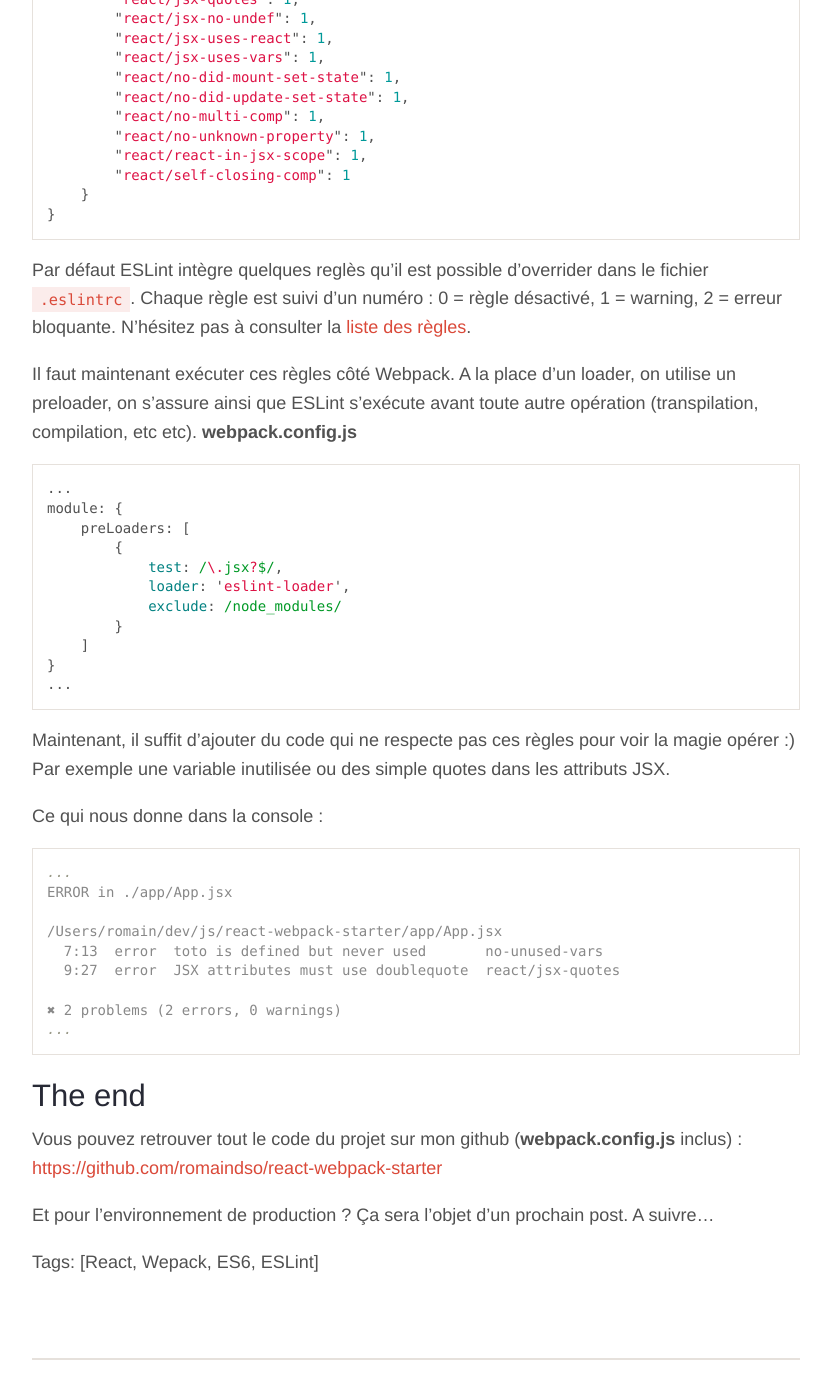
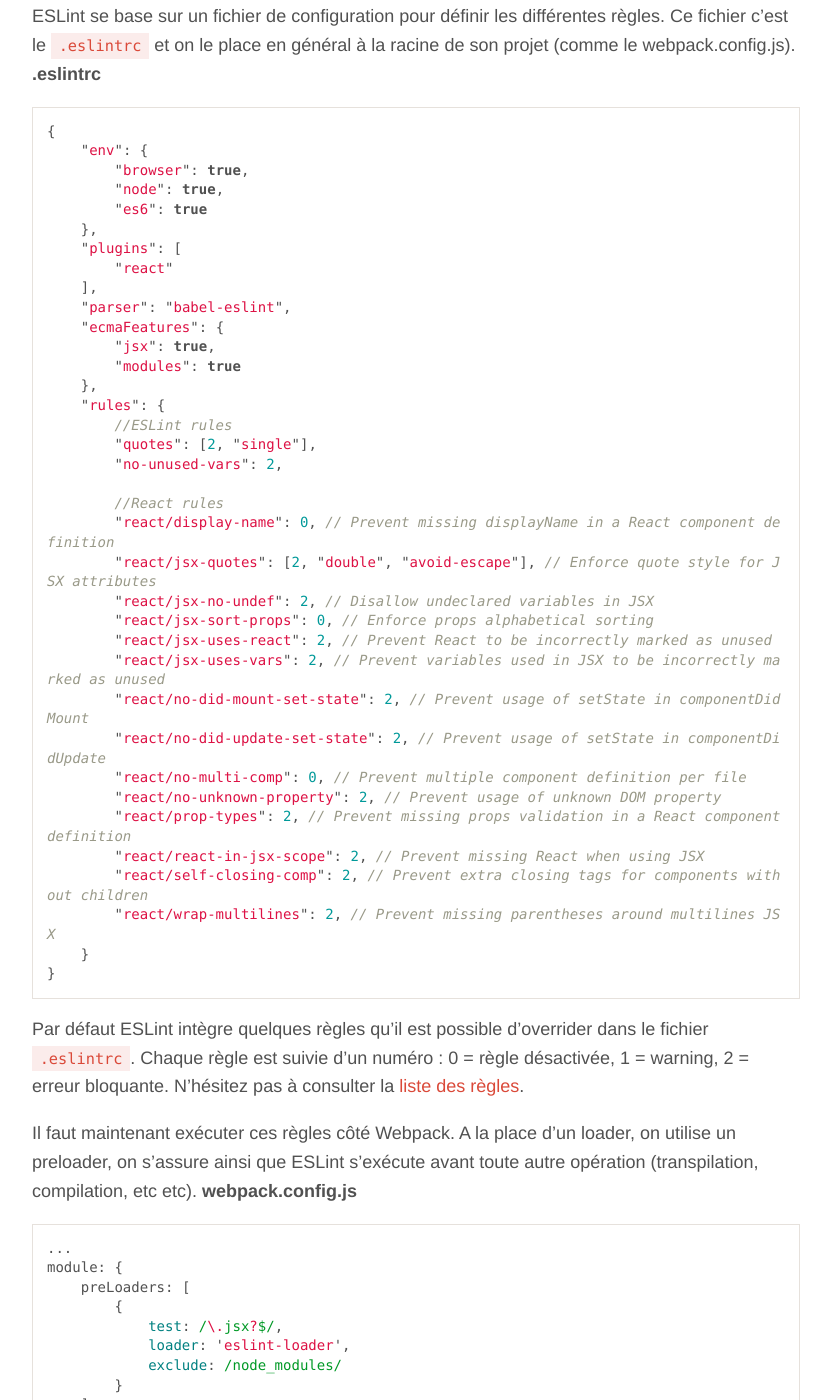
Before and after one commit to romaindso/romaindso.github.io, a Jekyll site: the page built from _posts/2015-08-26-react-webpack-starter.markdown, in a window 1280 px wide and 1400 px high, scrolled down 6985 px. Shown: the whole window, without its empty margins (224-1055 px from the left). Built offline with Jekyll 4.4.1, drawn with Linux system fonts in a browser that asks for light colours; nearby versions of some CDN libraries; Markdown is read by kramdown in place of the engine named in the settings; some of the changed text lies outside the part shown.

Commit message:
Grammar and typo

```diff
--- a/_posts/2015-08-26-react-webpack-starter.markdown
+++ b/_posts/2015-08-26-react-webpack-starter.markdown
@@ -2,13 +2,21 @@
 layout: post
 title:  "React Webpack Starter"
 date:   2015-08-26 23:43:01
-description: React Webpack Starter
+description: Mise en place d'une stack de développement efficace avec React / Webpack, en profitant de la syntaxe ES6 et d'un outil de qualité de code (ESLint).
 categories:
 - blog
 permalink: react-webpack-starter
 ---
-On va voir comment mettre en place une stack de développement efficace pour travailler avec React grâce à Webpack. Histoire
-d'exploiter toute la puissance de JavaScript, on va aussi utiliser les features ES6 (ou ES2015).
+Mettre en place une stack de développement efficace et rapide pour travailler avec React ça prend en peu de temps. Bénéficier du hot reload, charger correctement ses ressources statiques, linter son code ou encore utiliser la nouvelle syntaxe ES6 c'est autant d'éléments à configurer.
+
+Avec Webpack c'est pas sorcier mais c'est souvent synonyme d'heures perdues à mettre en place l'ensemble.
+
+Deux façons donc de lire cet article :
+
+- vous êtes déjà familier de cet environnement et vous pouvez directement cloner le projet **react-webpack-starter** dispo sur mon [github][github] pour commencer votre nouvelle application.
+- vous démarrez sur React et/ou Webpack, vous pouvez suivre pas à pas cet article pour comprendre la stack mise en place
+
+Enjoy :)
 
 ## Setup React
 Pour gérer nos dépendances, on utilise `npm` et on démarre en installant React :
@@ -30,11 +38,19 @@ Passons rapidement en revue ces 3 fichiers :
 
 **index.html**
 {% highlight html %}
+<!DOCTYPE html>
 <html>
+    <head>
+        <meta charset="utf-8">
+        <title>React Webpack Starter</title>
+        <meta name="viewport" content="width=device-width, initial-scale=1">
+        <link rel="stylesheet" type="text/css" href="styles.css">
+    </head>
     <body>
         <div id="root"></div>
+        <script src="/webpack-dev-server.js"></script>
+        <script src="bundle.js"></script>
     </body>
-    <script src="bundle.js"></script>
 </html>
 {% endhighlight %}
 
@@ -51,8 +67,7 @@ React.render(
 );
 {% endhighlight %}
 
-La repértoire `app` contient l'application React.
-`index.js` est le point d'entrée de celle-ci. Il inclus évidemment React mais aussi le composant parent `App`. Le tout est rendu sur la div portant l'id **root** qui se trouve dans notre `index.html`.
+Le point d'entrée de l'application React c'est le fichier `index.js`. Il inclut notamment le composant parent `App`. Ce dernier est notre composant React de plus haut niveau, qui contiendra les autres sous composants. Le contenu du fichier `index.js` permet de faire le pont avec le fichier `index.html`. En effet, c'est dans la méthode *render* qu'on s'attache au DOM sur la div portant l'id **root** (qui se trouve dans notre `index.html`).
 
 **App.jsx**
 {% highlight javascript %}
@@ -69,7 +84,7 @@ export default class App extends React.Component {
 }
 {% endhighlight %}
 
-Enfin, `App`, notre composant React parent qui inclura tous les autres. Oui oui, c'est bien du JavaScript mais à la sauce ES6. Notre composant est donc une classe qui étend la classe React.Component. Sa seule méthode, **render**, retourne pour l'instant qu'un simple *Hello World*. Enfin, pour simplifier l'écriture on utilise la syntaxe `jsx` pour écrire nos composants React.
+Enfin, `App`, notre composant React parent qui inclura tous les autres. Oui oui, c'est bien du JavaScript mais à la sauce ES6. Notre composant est donc une classe qui étend la classe React.Component. Sa seule méthode, **render**, retourne pour l'instant qu'un simple *Hello World*. Enfin, pour simplifier l'écriture on utilise la syntaxe `JSX` pour écrire nos composants React.
 
 ## Wepack
 Ok, le minimum vital pour React est présent, on enchaine maintenant avec [Webpack][webpack] :
@@ -78,7 +93,7 @@ Ok, le minimum vital pour React est présent, on enchaine maintenant avec [Webpa
 $ npm install webpack --save-dev
 {% endhighlight %}
 
-Difficile de décrire Webpack en 2 lignes. C'est avant tout un outil pour charger vos scripts JavaScript en tant que module, peut importe leur syntaxe (CommonJS, AMD). Grâce à différents loaders qu'on peut lui ajouter, Webpack est capable de consommer tout ce qui ressemble de près ou de loin à un fichier (CSS, images, json, font, etc). C'est à la fois un super task runner et un gestionnaire de module universel. Imbattable.
+Difficile de décrire Webpack en 2 lignes. C'est avant tout un outil pour charger vos scripts JavaScript en tant que module, peut importe leur syntaxe (CommonJS, AMD). Grâce à différents loaders qu'on peu lui ajouter, Webpack est capable de consommer tout ce qui ressemble de près ou de loin à un fichier (CSS, images, json, font, etc). C'est à la fois un super task runner et un gestionnaire de modules universel. Imbattable.
 
 Wepack se paramètre grâce à un fichier de config, **le webpack.config.js** qui se place à la racine de votre projet.
 
@@ -122,7 +137,7 @@ npm install babel-loader --save-dev
 npm install babel-runtime --save
 {% endhighlight %}
 
-On complète notre **webpack.config.js** avec ce nouveau loader fraichement installé.
+On complète notre **webpack.config.js** avec ce nouveau loader fraichement installé :
 {% highlight javascript %}
 ...
 loaders: [
@@ -136,7 +151,7 @@ loaders: [
 {% endhighlight %}
 
 #### CSS/SASS
-Le chargement des CSS nécessite deux loaders : `css-loader` et `style-loader`. Le premier a pour but de résoudre les url() tandis que le second injecte directement les CSS dans une balise style au sein du body de la page. On ne va pas se priver d'écrire en SASS, on complète donc avec le `sass-loader` capable de gérer ce format et d'assurer la compilation. Par défaut, Webpack charge en inline toutes les feuilles de styles. Cela donne du code très difficile à débugger. Heuresement, grâce au plugin `ExtractTextPlugin` il est à la fois possible d'extraire nos CSS dans un seul fichier externe et d'activer les source maps pour s'y retrouver.
+Le chargement des CSS nécessite deux loaders : `css-loader` et `style-loader`. Le premier a pour but de résoudre les url() tandis que le second injecte directement les CSS dans une balise style au sein du body de la page. On ne va pas se priver d'écrire en SASS, on complète donc avec le `sass-loader` capable de gérer ce format et d'assurer la compilation. Par défaut, Webpack charge en inline toutes les feuilles de style. Cela donne du code très difficile à débugger. Heureusement, grâce au plugin `ExtractTextPlugin` il est à la fois possible d'extraire nos CSS dans un seul fichier externe et d'activer les sources maps pour s'y retrouver.
 
 On installe les 3 loaders :
 {% highlight console %}
@@ -173,7 +188,7 @@ Pour le chargement des images et des fonts on va utiliser `url-loader`. On lui p
 npm install url-loader --save-dev
 {% endhighlight %}
 
-Ce qui donne :
+**webpack.config.js**
 {% highlight javascript %}
 ...
 loaders: [
@@ -186,14 +201,14 @@ loaders: [
 {% endhighlight %}
 
 ## Unleash the power !
-On va enfin pouvoir s'atteler à faire tourner notre projet en local. Pour ce faire, Webpack fournit [webpack-dev-server][webpack-dev]. C'est un serveur Express (NodeJS) qui va nous permettre de servir tout nos fichiers
-statiques. On est sur un mode complétement différent de Gulp ou Grunt qui eux utilise le système de fichiers via des tâches de copier/coller.
+On va enfin pouvoir s'atteler à faire tourner notre projet en local. Pour ce faire, Webpack fournit [webpack-dev-server][webpack-dev]. C'est un serveur Express (NodeJS) qui va nous permettre de servir tous nos fichiers
+statiques. On est sur un mode complétement différent de Gulp ou Grunt qui eux utilisent le système de fichiers via des tâches de copier/coller.
 
 {% highlight console %}
 $ npm install webpack --save-dev
 {% endhighlight %}
 
-Après l'avoir installé, il suffit d'ajouter un nouveau script au `package.json` :
+Après l'avoir installé, on choisit un numéro de port inutilisé, ici `8080`, et on ajoute un script au **package.json** :
 {% highlight console %}
 "scripts": {
   "start": "webpack-dev-server --port 8080 --content-base build/"
@@ -238,15 +254,10 @@ Pour en profiter pleinement, voici les éléments à installer :
 $ npm install eslint babel-eslint eslint-plugin-react eslint-loader --save-dev
 {% endhighlight %}
 
-ESLint se base sur un fichier de configuration pour définir les différents règles. Ce fichier c'est le `.eslintrc` et on le place en général à la racine de son projet (comme le webpack.config.js).
+ESLint se base sur un fichier de configuration pour définir les différentes règles. Ce fichier c'est le `.eslintrc` et on le place en général à la racine de son projet (comme le webpack.config.js).
 **.eslintrc**
 {% highlight javascript %}
 {
-    "ecmaFeatures": {
-        "jsx": true,
-        "modules": true
-    },
-    "parser": "babel-eslint",
     "env": {
         "browser": true,
         "node": true,
@@ -255,29 +266,36 @@ ESLint se base sur un fichier de configuration pour définir les différents rè
     "plugins": [
         "react"
     ],
+    "parser": "babel-eslint",
+    "ecmaFeatures": {
+        "jsx": true,
+        "modules": true
+    },
     "rules": {
-        "new-cap": 0,
-        "strict": 0,
-        "no-underscore-dangle": 0,
-        "no-use-before-define": 0,
-        "eol-last": 0,
+        //ESLint rules
         "quotes": [2, "single"],
-        "react/jsx-boolean-value": 1,
-        "react/jsx-quotes": 1,
-        "react/jsx-no-undef": 1,
-        "react/jsx-uses-react": 1,
-        "react/jsx-uses-vars": 1,
-        "react/no-did-mount-set-state": 1,
-        "react/no-did-update-set-state": 1,
-        "react/no-multi-comp": 1,
-        "react/no-unknown-property": 1,
-        "react/react-in-jsx-scope": 1,
-        "react/self-closing-comp": 1
+        "no-unused-vars": 2,
+
+        //React rules
+        "react/display-name": 0, // Prevent missing displayName in a React component definition
+        "react/jsx-quotes": [2, "double", "avoid-escape"], // Enforce quote style for JSX attributes
+        "react/jsx-no-undef": 2, // Disallow undeclared variables in JSX
+        "react/jsx-sort-props": 0, // Enforce props alphabetical sorting
+        "react/jsx-uses-react": 2, // Prevent React to be incorrectly marked as unused
+        "react/jsx-uses-vars": 2, // Prevent variables used in JSX to be incorrectly marked as unused
+        "react/no-did-mount-set-state": 2, // Prevent usage of setState in componentDidMount
+        "react/no-did-update-set-state": 2, // Prevent usage of setState in componentDidUpdate
+        "react/no-multi-comp": 0, // Prevent multiple component definition per file
+        "react/no-unknown-property": 2, // Prevent usage of unknown DOM property
+        "react/prop-types": 2, // Prevent missing props validation in a React component definition
+        "react/react-in-jsx-scope": 2, // Prevent missing React when using JSX
+        "react/self-closing-comp": 2, // Prevent extra closing tags for components without children
+        "react/wrap-multilines": 2, // Prevent missing parentheses around multilines JSX
     }
 }
 {% endhighlight %}
 
-Par défaut ESLint intègre quelques reglès qu'il est possible d'overrider dans le fichier `.eslintrc`. Chaque règle est suivi d'un numéro : 0 = règle désactivé, 1 = warning, 2 = erreur bloquante. N'hésitez pas à consulter la [liste des règles][rules-eslint].
+Par défaut ESLint intègre quelques règles qu'il est possible d'overrider dans le fichier `.eslintrc`. Chaque règle est suivie d'un numéro : 0 = règle désactivée, 1 = warning, 2 = erreur bloquante. N'hésitez pas à consulter la [liste des règles][rules-eslint].
 
 Il faut maintenant exécuter ces règles côté Webpack. A la place d'un loader, on utilise un preloader, on s'assure ainsi que ESLint s'exécute avant toute autre opération (transpilation, compilation, etc etc).
 **webpack.config.js**
@@ -295,10 +313,8 @@ module: {
 ...
 {% endhighlight %}
 
-Maintenant, il suffit d'ajouter du code qui ne respecte pas ces règles pour voir la magie opérer :)
-Par exemple une variable inutilisée ou des simple quotes dans les attributs JSX.
-
-Ce qui nous donne dans la console :
+Maintenant, il suffit d'ajouter du code qui ne respecte pas ces règles pour voir la magie opérer :) <br>
+Par exemple, une variable inutilisée ou des simple quotes dans les attributs JSX donnent dans la console :
 {% highlight console %}
 ...
 ERROR in ./app/App.jsx
@@ -312,10 +328,11 @@ ERROR in ./app/App.jsx
 {% endhighlight %}
 
 ## The end
+Pfiou... enfin terminé, prêt à coder  ! <br>
 Vous pouvez retrouver tout le code du projet sur mon github (**webpack.config.js** inclus) : <br> [https://github.com/romaindso/react-webpack-starter][github]
 
 Et pour l'environnement de production ?
-Ça sera l'objet d'un prochain post. A suivre...
+A suivre...
 
 Tags: [React, Wepack, ES6, ESLint]
 
```
Also changed, not shown: other parts of _posts/2015-08-26-react-webpack-starter.markdown (+8 -7 lines).
